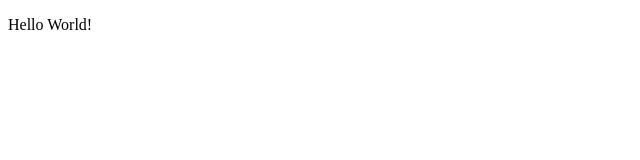
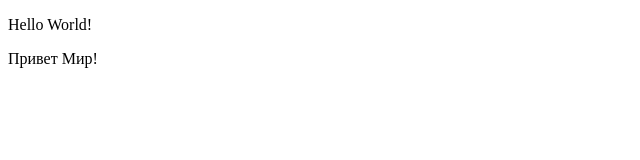
Before and after one commit to catatonia/test, a plain HTML site: page index.html in a window 1280 px wide. Shown: the full height of the page, 0-640 px from the left. Drawn offline with Linux system fonts and the light colour scheme.

Commit message:
3 update

```diff
--- a/index.html
+++ b/index.html
@@ -7,5 +7,6 @@
 </head>
 <body>
     <p>Hello World!</p>
+    <p>Привет Мир!</p>
 </body>
 </html>
```
